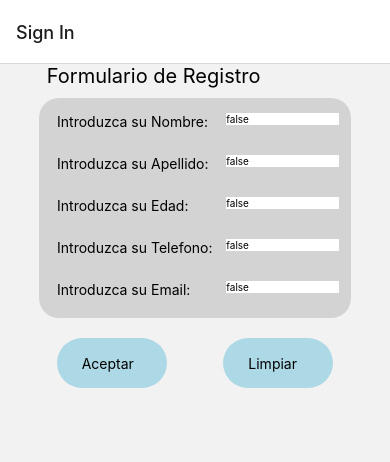
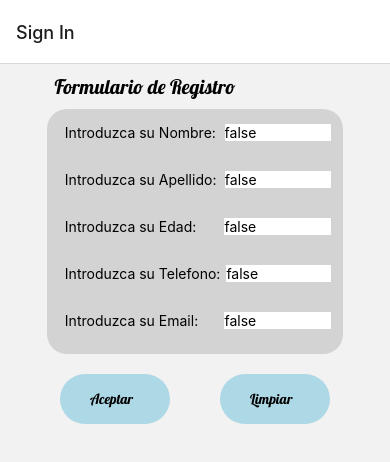
Before and after one commit to gabolezama/pro_fitness_app_lezama, a React Native app: screen / in a window 390 px wide. Shown: the top 462 px of the page. Built offline with nearby package versions, Linux system fonts and the light colour scheme.

Commit message:
Desafío render condicional y fonts

```diff
--- a/App.js
+++ b/App.js
@@ -5,7 +5,8 @@ import { AppStyles } from './App.styles';
 import gymSplash from './assets/logo-app.jpg'
 import UserForm from './Containers/UserForm/UserForm';
 import LevelContainer from './Containers/Level/LevelContainer';
-import { UserFormStyles } from './Containers/UserForm/UserForm.syles';
+import { useFonts } from 'expo-font';
+import AppLoading from 'expo-app-loading';
 import { createStackNavigator } from '@react-navigation/stack';
 import { NavigationContainer } from '@react-navigation/native';
 
@@ -32,6 +33,11 @@ export default function App() {
     },3000)
   },[])
 
+  const [loaded, error] = useFonts({
+    'Lobster-Regular': require ('./assets/fonts/Lobster-Regular.ttf')
+  })
+  if(!loaded) return <AppLoading/>
+
   return (
     <>
       {splash ?
@@ -39,13 +45,15 @@ export default function App() {
         ...AppStyles.splashContainer,
         opacity
       }}>
-          <Text style={AppStyles.splashTitle}> PRO FITNESS APP</Text>
+          <Text style={{...AppStyles.splashTitle, fontFamily:'Lobster-Regular'}}> PRO FITNESS APP</Text>
           <Image style={AppStyles.splash} source={ gymSplash }/>
       </Animated.View>
       :
       <NavigationContainer style={{flex:1, width:'50%', height:'50%'}}>
         <Stack.Navigator>
-          <Stack.Screen name="Sign In" component={UserForm} />
+          <Stack.Screen name="Sign In">
+            {()=> <UserForm font={'Lobster-Regular'} />}
+          </Stack.Screen>
           <Stack.Screen name="Training Level" component={LevelContainer} />
         </Stack.Navigator>
       </NavigationContainer>
--- a/Containers/Atom/TochableButton.js
+++ b/Containers/Atom/TochableButton.js
@@ -4,12 +4,13 @@ import React from 'react';
 export const TouchableButton = (props)=> {
     const {
         style,
-        textTitle
+        textTitle,
+        font
     } = props;
 
     return (
         <View style={[style,touchableStyle.tochable]}>
-            <Text>{textTitle}</Text>
+            <Text style={{fontFamily: font}}>{textTitle}</Text>
         </View>
     );
 }
--- a/Containers/UserForm/UserForm.js
+++ b/Containers/UserForm/UserForm.js
@@ -9,7 +9,8 @@ import { TouchableButton } from '../Atom/TochableButton';
 export default function UserForm(props) {
 
   const{
-    navigation
+    navigation,
+    font
   }= props;
 
   const [formData, setFormData] = useState(['Nombre','Apellido','Edad','Telefono', 'Email'])
@@ -47,8 +48,8 @@ export default function UserForm(props) {
   }
 
   return (
-    <View>
-      <Text style={UserFormStyles.title}>Formulario de Registro</Text>
+    <View style={UserFormStyles.container}>
+      <Text style={{...UserFormStyles.title, fontFamily: font}}>Formulario de Registro</Text>
       <View style={{ alignItems: 'center' }}>
         <FlatList
           style={{ marginBottom: 20, width: '80%', padding: 5, backgroundColor: 'lightgrey', borderRadius: 20 }}
@@ -58,10 +59,10 @@ export default function UserForm(props) {
       </View>
       <View style={UserFormStyles.buttonWrap}>
         <TouchableOpacity onPress={() => handleBtnAceptar()}>
-          <TouchableButton style={{ paddingLeft: 25 }} textTitle={'Aceptar'} />
+          <TouchableButton style={{ paddingLeft: 30 }} font={font} textTitle={'Aceptar'} />
         </TouchableOpacity>
         <TouchableOpacity onPress={() => setClear(true)}>
-          <TouchableButton style={{ paddingLeft: 25 }} textTitle={'Limpiar'} />
+          <TouchableButton style={{ paddingLeft: 30 }} font={font} textTitle={'Limpiar'} />
         </TouchableOpacity>
       </View>
     </View>
--- a/Containers/UserForm/UserForm.syles.js
+++ b/Containers/UserForm/UserForm.syles.js
@@ -1,5 +1,9 @@
 import { StyleSheet } from 'react-native';
 export const UserFormStyles = StyleSheet.create({
+    container: {
+      padding: 10,
+      justifyContent: 'center'
+    },
     title:{
       fontSize: 20,
       marginBottom: 10,
@@ -9,7 +13,6 @@ export const UserFormStyles = StyleSheet.create({
 
     },
     textIn:{
-      fontSize: 10,
       backgroundColor:'white',
       marginBottom: 10,
       width:'40%',
--- a/package.json
+++ b/package.json
@@ -13,6 +13,8 @@
     "@react-navigation/native": "^6.0.8",
     "@react-navigation/stack": "^6.1.1",
     "expo": "~44.0.0",
+    "expo-app-loading": "^1.3.0",
+    "expo-font": "^10.0.5",
     "expo-status-bar": "~1.2.0",
     "firebase": "^9.6.6",
     "react": "17.0.1",
```
Also changed, not shown: assets/fonts/Lobster-Regular.ttf (added), assets/fonts/OFL.txt (added).
